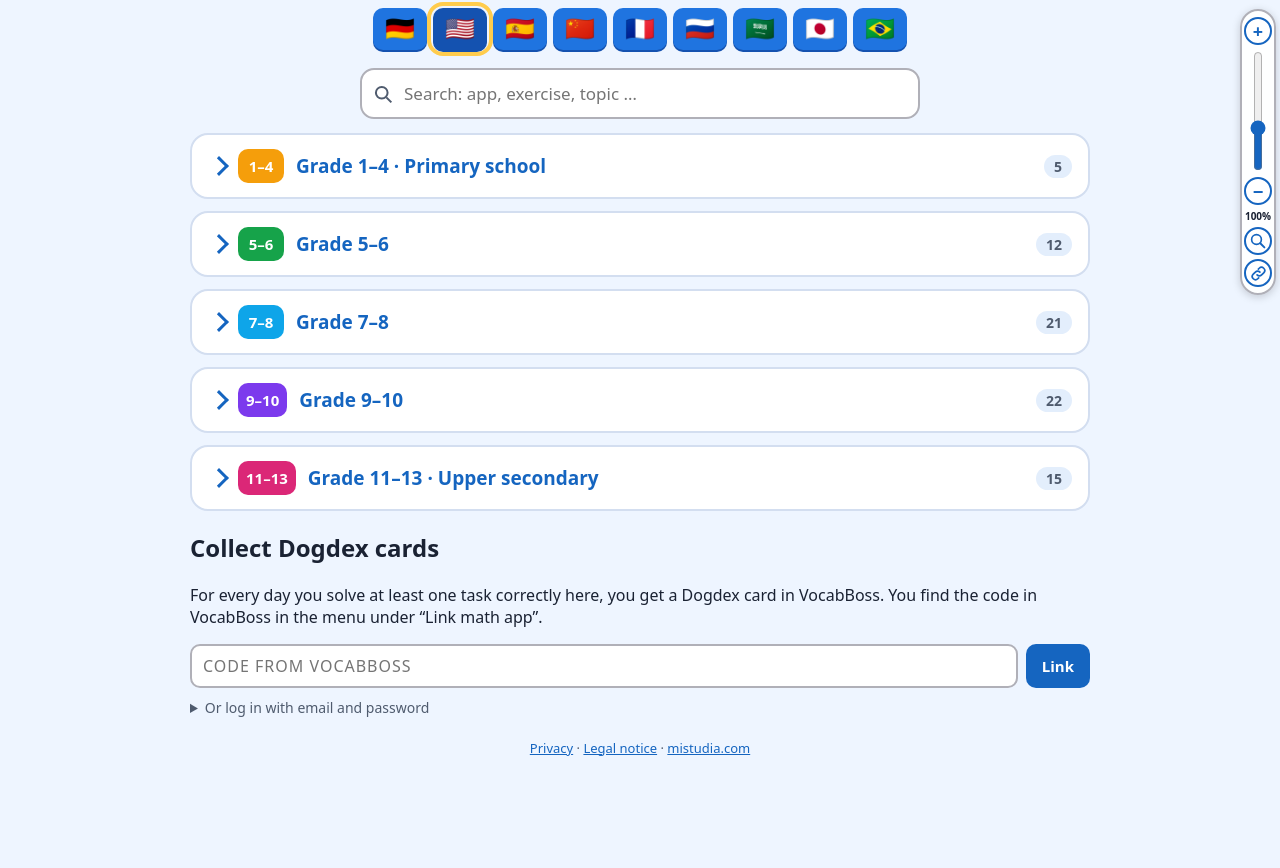
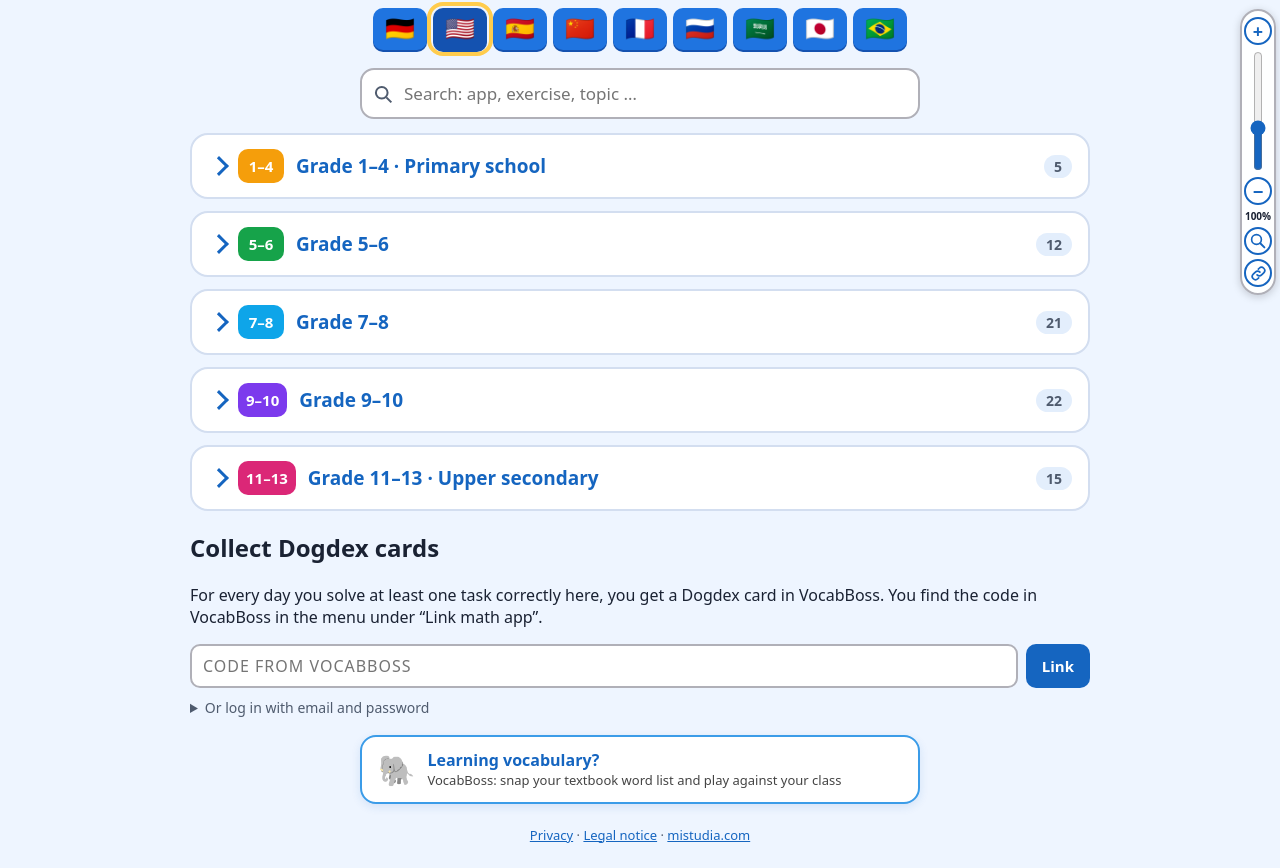
Before and after one commit to mistudia/mistudia-Mathe, a plain HTML site: page index.html in a window 1280 px wide. Shown: the part 248-1116 px from the top of the page. Before the commit the page ends 1029 px from the top, so only its background shows below. Drawn offline with Linux system fonts and the light colour scheme.

Commit message:
Startseite: Hinweis auf VocabBoss (9 Sprachen, Menüsprache wird mitgegeben)
Co-Authored-By: Claude Opus 5.5 <noreply@anthropic.com>
Claude-Session: https://claude.ai/code/session_01Jfatrrj4dsdMbJZyHityGK

```diff
--- a/index.html
+++ b/index.html
@@ -102,6 +102,11 @@
   .treffer-info { text-align: center; color: var(--muted); margin: 0 0 10px; font-size: 15px; }
   .tile span.hit { display: block; margin-top: 4px; font-size: 13px; color: #7c2d12; line-height: 1.35; }
   .tile mark { background: #fde68a; color: inherit; border-radius: 3px; padding: 0 1px; }
+  .vb-promo { display: flex; align-items: center; gap: 12px; max-width: 560px; margin: 18px auto 0; padding: 12px 16px; border-radius: 16px; border: 2px solid #3B9CE8; background: #ffffff; color: inherit; text-decoration: none; box-shadow: 0 3px 10px rgba(21,101,192,.12); }
+  .vb-promo:hover { background: #f3f9ff; }
+  .vb-promo-ico { font-size: 30px; }
+  .vb-promo b { display: block; color: #1565c0; font-size: 16px; }
+  .vb-promo small { display: block; color: #444; font-size: 13px; }
   footer { text-align: center; font-size: 13px; color: var(--muted); padding: 22px 0 8px; }
   footer a { color: var(--blue); }
 </style>
@@ -129,6 +134,8 @@
   <nav class="grid" id="treffer" hidden></nav>
   <div id="stufen"></div>
   <div id="konto"></div>
+  <!-- Businessplan: Verknüpfung zu VocabBoss (Sprachen) -->
+  <a id="vbPromo" class="vb-promo" href="https://vocabboss.com/" target="_blank" rel="noopener"><span class="vb-promo-ico" aria-hidden="true">🐘</span><span><b id="vbPromoT">Vokabeln lernen?</b><small id="vbPromoS">VocabBoss: Schulbuch-Vokabeln abfotografieren und gegen die Klasse spielen</small></span></a>
   <footer>
     <a id="privacy" href="/privacy.html">Datenschutz</a> ·
     <a id="imprint" href="https://mistudia.com/impressum" target="_blank" rel="noopener">Impressum</a> ·
@@ -324,6 +331,11 @@ function render(){
   document.getElementById("sub").textContent = u.sub;
   document.getElementById("privacy").textContent = u.privacy;
   document.getElementById("imprint").textContent = u.imprint;
+  var VB = {"de": ["Vokabeln lernen?", "VocabBoss: Schulbuch-Vokabeln abfotografieren und gegen die Klasse spielen"], "en": ["Learning vocabulary?", "VocabBoss: snap your textbook word list and play against your class"], "es": ["¿Aprendes vocabulario?", "VocabBoss: fotografía el vocabulario de tu libro y juega contra tu clase"], "zh": ["要背单词？", "VocabBoss：拍下课本单词表，和全班比赛"], "fr": ["Tu apprends du vocabulaire ?", "VocabBoss : photographie la liste de ton manuel et joue contre ta classe"], "ru": ["Учишь слова?", "VocabBoss: сфотографируй слова из учебника и играй против класса"], "ar": ["تتعلّم المفردات؟", "VocabBoss: صوّر قائمة كلمات كتابك والعب ضد صفّك"], "ja": ["単語をおぼえたい？", "VocabBoss：教科書の単語リストを写真にとって、クラスで対戦しよう"], "pt": ["Aprendendo vocabulário?", "VocabBoss: fotografe a lista do seu livro e jogue contra a turma"]};
+  var vb = VB[lang] || VB.en;
+  document.getElementById("vbPromoT").textContent = vb[0];
+  document.getElementById("vbPromoS").textContent = vb[1];
+  document.getElementById("vbPromo").href = "https://vocabboss.com/?ui=" + lang;
   window.MS_MATH_LANG = lang;
   if(window.MS_KONTO) MS_KONTO.box(document.getElementById("konto"));
   document.querySelectorAll(".langs button").forEach(function(b){ b.setAttribute("aria-pressed", b.dataset.l === lang ? "true" : "false"); });
```
